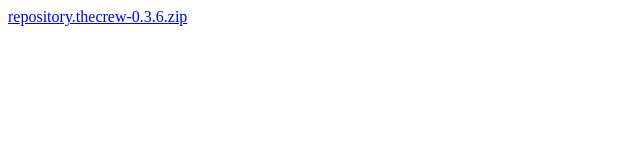
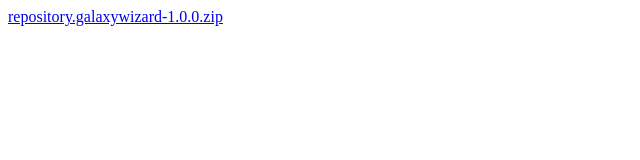
Before and after one commit to gbuild021/galaxywizard, a plain HTML site: page index.html in a window 1280 px wide. Shown: the full height of the page, 0-640 px from the left. Drawn offline with Linux system fonts and the light colour scheme.

Commit message:
Update index.html

```diff
--- a/index.html
+++ b/index.html
@@ -3,6 +3,6 @@
 <meta http-equiv="content-type" content="text/html; charset=UTF-8">
 </head>
 <body>
-<a href="https://team-crew.github.io/repository.thecrew-0.3.6.zip">repository.thecrew-0.3.6.zip</a>
+<a href="https://gbuild021.github.io/galaxywizard/repository.galaxywizard-1.0.0.zip">repository.galaxywizard-1.0.0.zip</a>
 </body>
 </html>
```
